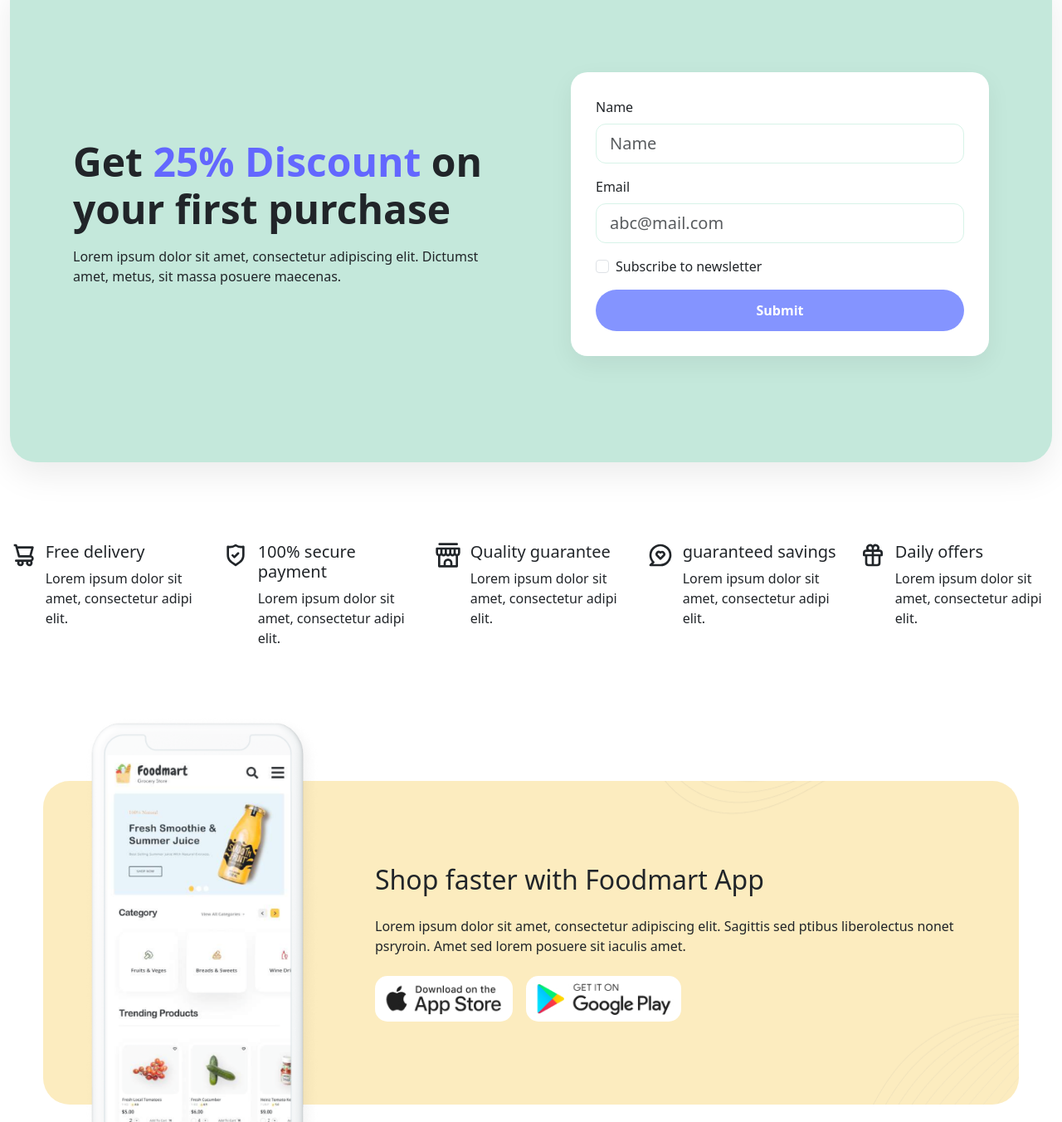
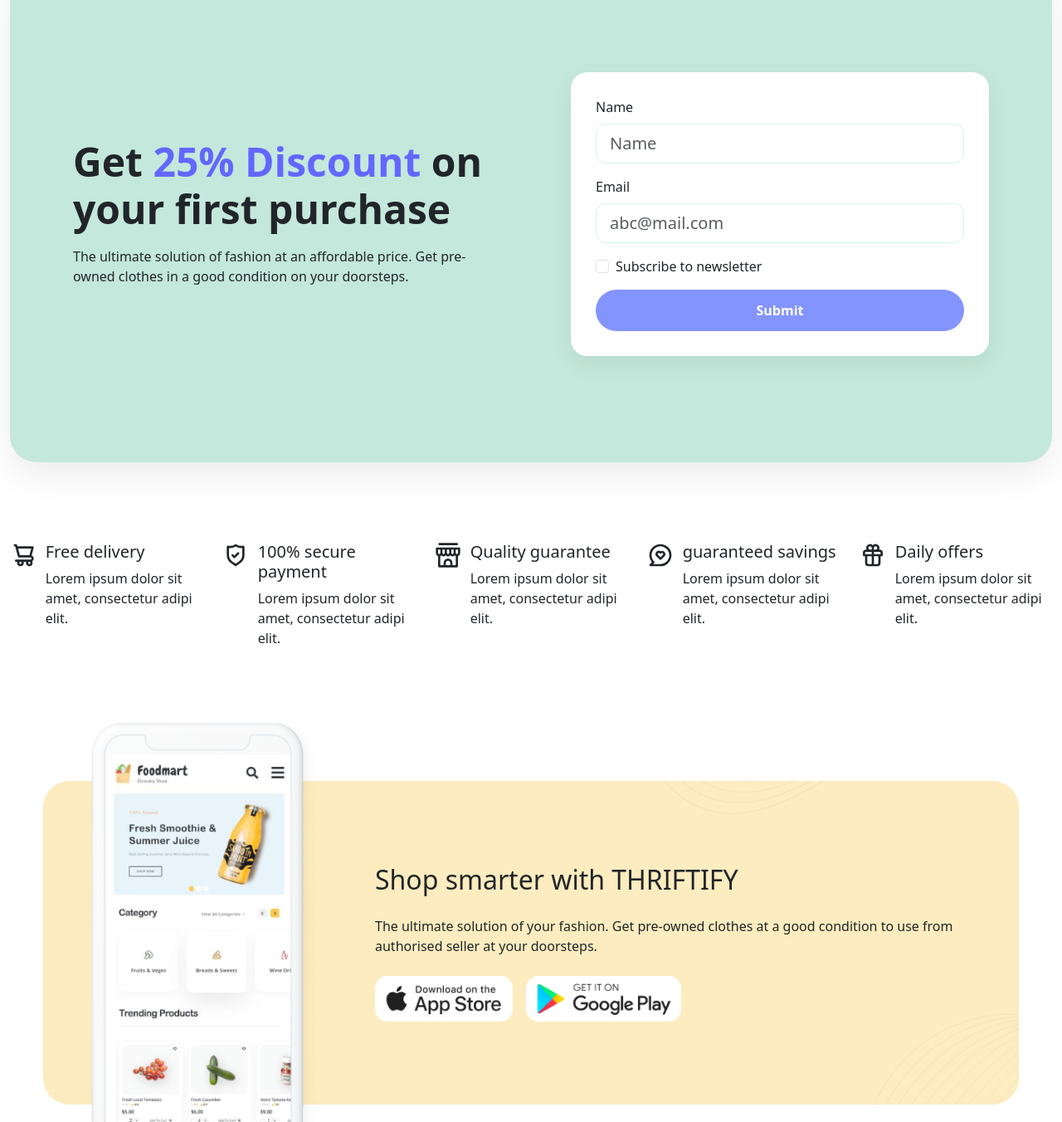
Before and after one commit to aditya-prakash-12/Thriftify, a React (Vite) app in the folder client/: page / in a window 1280 px wide. Shown: the part 1869-3221 px from the top of the page at 83% size. Built offline with nearby package versions, Linux system fonts and the light colour scheme; no server answers.

Commit message:
test commit

```diff
--- a/client/src/components/AppBanner.jsx
+++ b/client/src/components/AppBanner.jsx
@@ -15,11 +15,9 @@ function AppBanner() {
 
               {/* TEXT CONTENT */}
               <div className="col-md-8 text-content">
-                <h2 className="mb-4">Shop faster with Foodmart App</h2>
+                <h2 className="mb-4">Shop smarter with THRIFTIFY </h2>
                 <p>
-                  Lorem ipsum dolor sit amet, consectetur adipiscing elit.
-                  Sagittis sed ptibus liberolectus nonet psryroin. Amet sed
-                  lorem posuere sit iaculis amet.
+                  The ultimate solution of your fashion. Get pre-owned clothes at a good condition to use from authorised seller at your doorsteps.
                 </p>
 
                 <div className="d-flex gap-3 flex-wrap mt-4">
--- a/client/src/components/ContactBanner.jsx
+++ b/client/src/components/ContactBanner.jsx
@@ -16,8 +16,7 @@ function ContactBanner() {
                     first purchase
                   </h2>
                   <p className="mt-3">
-                    Lorem ipsum dolor sit amet, consectetur adipiscing elit.
-                    Dictumst amet, metus, sit massa posuere maecenas.
+                    The ultimate solution of fashion at an affordable price. Get pre-owned clothes in a good condition on your doorsteps.
                   </p>
                 </div>
 
```
